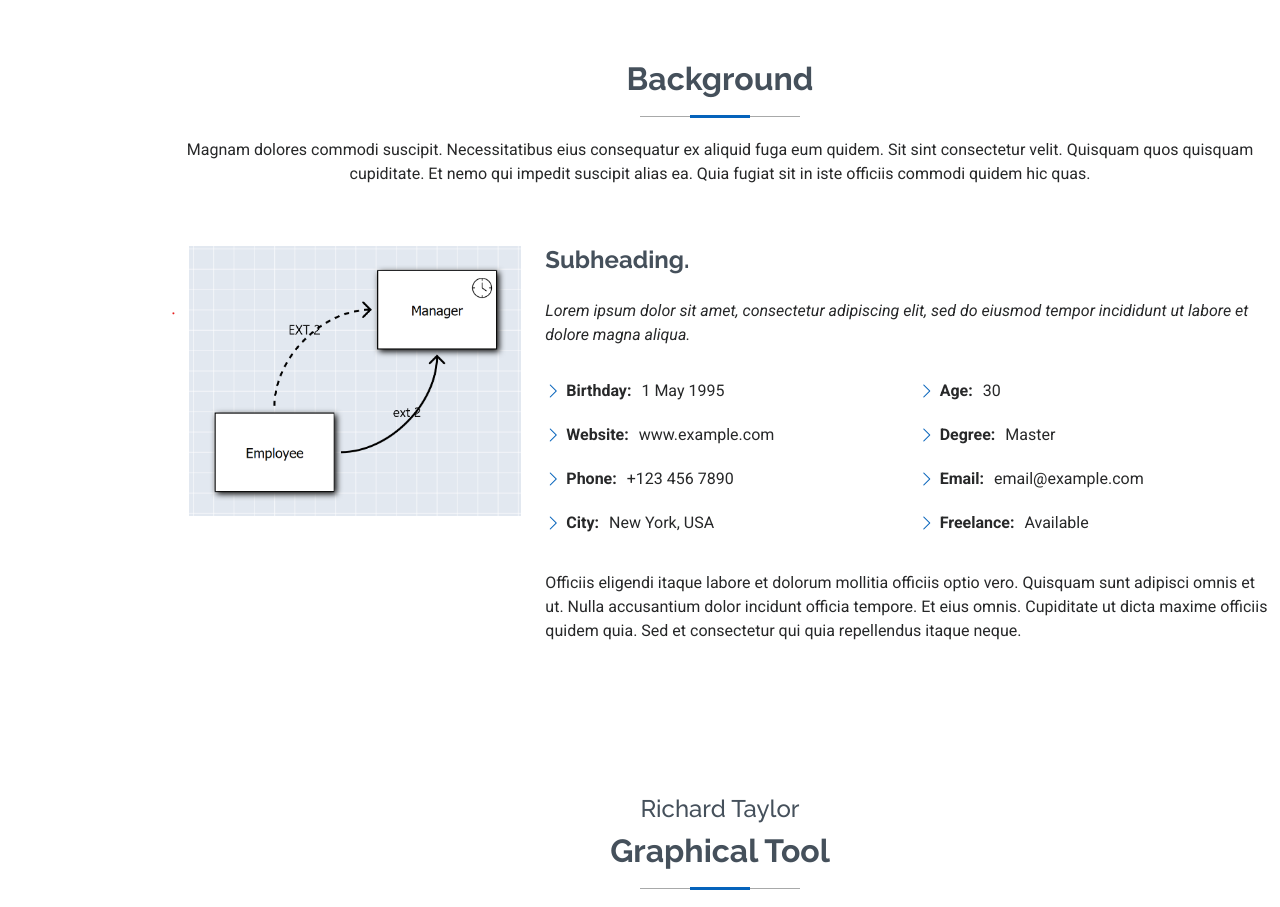
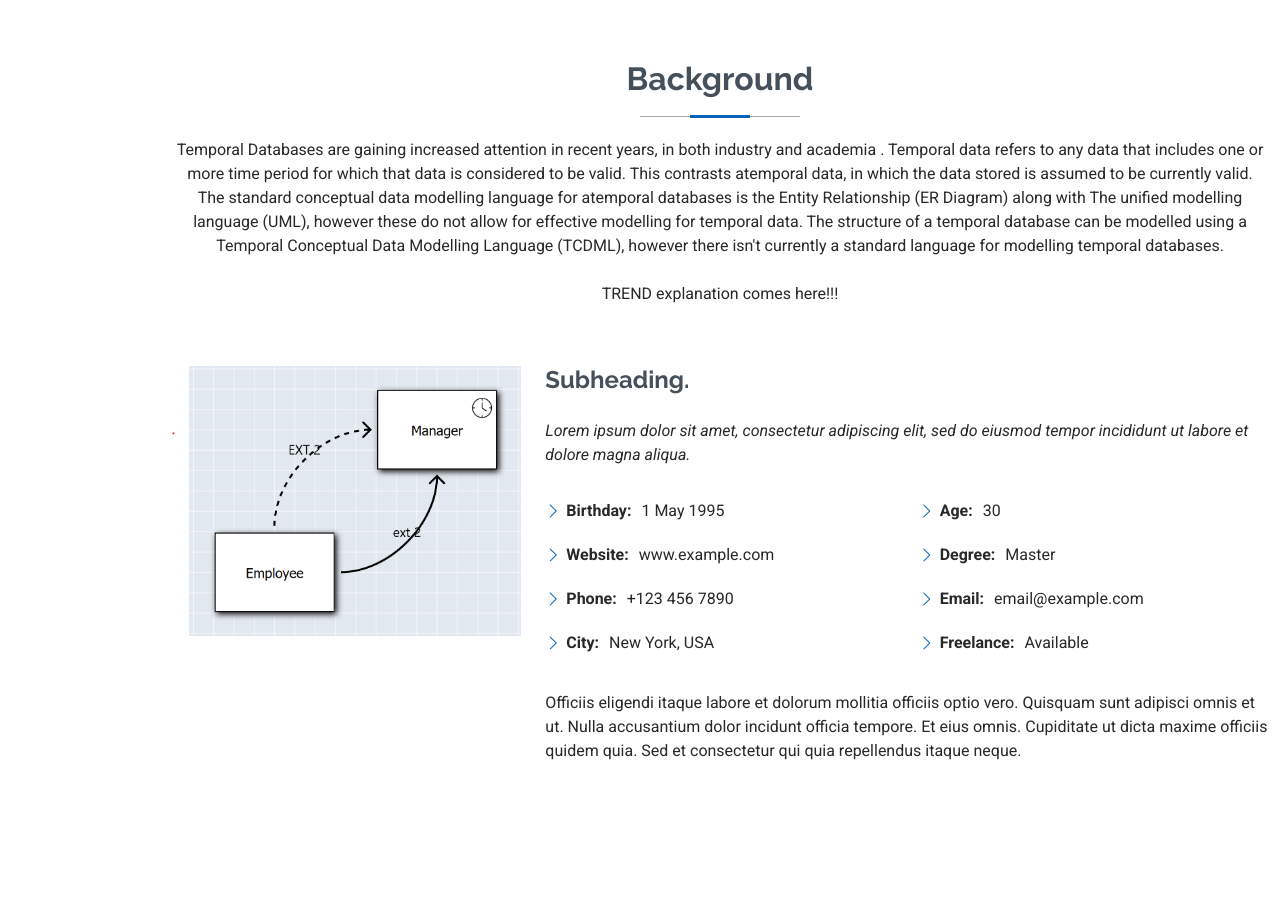
Before and after one commit to richietaylor/TrendyWebsite, a plain HTML site: page index.html in a window 1280 px wide. Shown: the part 800-1707 px from the top of the page. Drawn offline with nearby package versions, Linux system fonts and the light colour scheme.

Commit message:
Basic Background
Described what temporal data is

```diff
--- a/index.html
+++ b/index.html
@@ -84,7 +84,19 @@
       <!-- Section Title -->
       <div class="container section-title" data-aos="fade-up">
         <h2>Background</h2>
-        <p>Magnam dolores commodi suscipit. Necessitatibus eius consequatur ex aliquid fuga eum quidem. Sit sint consectetur velit. Quisquam quos quisquam cupiditate. Et nemo qui impedit suscipit alias ea. Quia fugiat sit in iste officiis commodi quidem hic quas.</p>
+        <p>Temporal Databases are gaining increased attention in recent years,
+          in both industry and academia .
+          Temporal data refers to any data that includes one or more time period for which that data
+          is considered to be valid. This contrasts atemporal data, in
+          which the data stored is assumed to be currently valid. </p>
+        <p>The standard conceptual data modelling language
+          for atemporal databases is the Entity Relationship (ER Diagram)
+          along with The unified modelling language (UML), however these
+          do not allow for effective modelling for temporal data.
+          The structure of a temporal database can be modelled using a Temporal Conceptual Data Modelling Language (TCDML), however there isn't currently a standard language for modelling temporal databases.</p>
+
+          <br>
+          <p>TREND explanation comes here!!!</p>
       </div><!-- End Section Title -->
 
       <div class="container" data-aos="fade-up" data-aos-delay="100">
```
